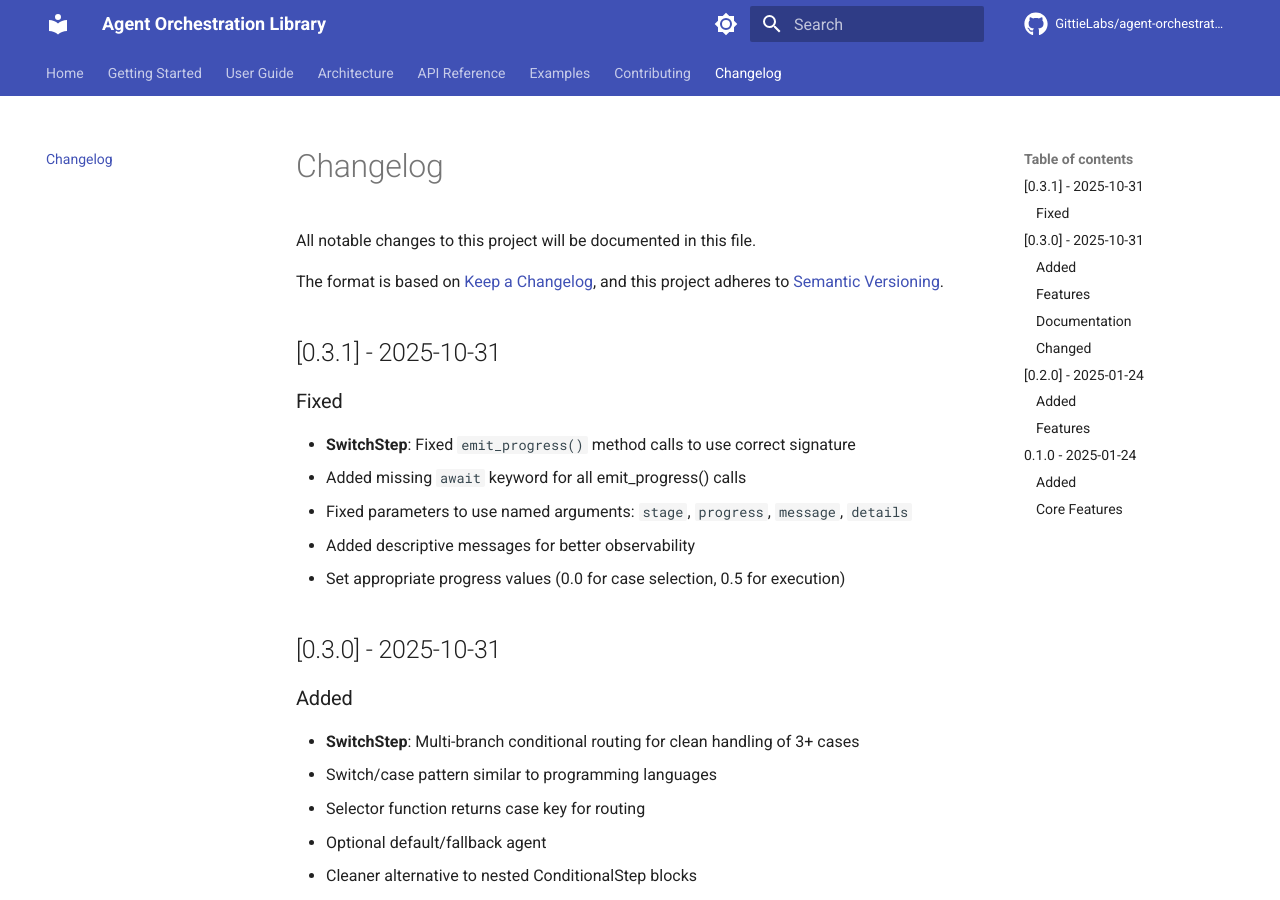
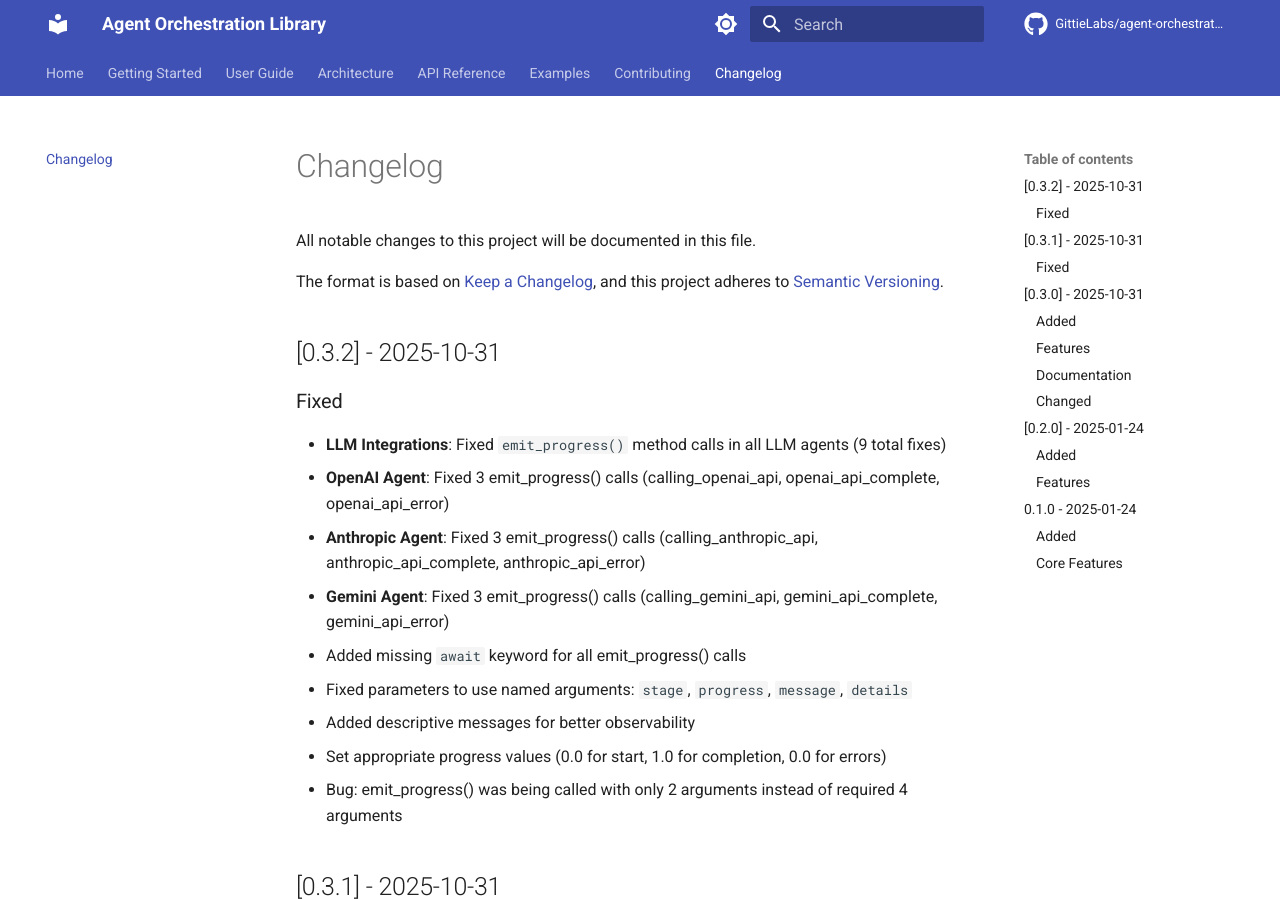
Before and after one commit to GittieLabs/agent-orchestration-lib, an MkDocs documentation site: the page built from docs/changelog.md, in a window 1280 px wide and 900 px high. Built offline with MkDocs 1.6.1 and Material for MkDocs 9.7.7, drawn with Linux system fonts in a browser that asks for light colours; comment, search, counter and statistics services are not loaded; the version menu is left out.

Commit message:
chore: bump version to 0.3.2 and update changelog
- Bump version from 0.3.1 to 0.3.2
- Add comprehensive changelog entry for LLM agents emit_progress() fixes
- Document all 9 fixes across OpenAI, Anthropic, and Gemini agents

🤖 Generated with [Claude Code](https://claude.com/claude-code)

Co-Authored-By: Claude <noreply@anthropic.com>

```diff
--- a/docs/changelog.md
+++ b/docs/changelog.md
@@ -4,6 +4,19 @@ All notable changes to this project will be documented in this file.
 
 The format is based on [Keep a Changelog](https://keepachangelog.com/en/1.0.0/),
 and this project adheres to [Semantic Versioning](https://semver.org/spec/v2.0.0.html).
+
+## [0.3.2] - 2025-10-31
+
+### Fixed
+- **LLM Integrations**: Fixed `emit_progress()` method calls in all LLM agents (9 total fixes)
+  - **OpenAI Agent**: Fixed 3 emit_progress() calls (calling_openai_api, openai_api_complete, openai_api_error)
+  - **Anthropic Agent**: Fixed 3 emit_progress() calls (calling_anthropic_api, anthropic_api_complete, anthropic_api_error)
+  - **Gemini Agent**: Fixed 3 emit_progress() calls (calling_gemini_api, gemini_api_complete, gemini_api_error)
+  - Added missing `await` keyword for all emit_progress() calls
+  - Fixed parameters to use named arguments: `stage`, `progress`, `message`, `details`
+  - Added descriptive messages for better observability
+  - Set appropriate progress values (0.0 for start, 1.0 for completion, 0.0 for errors)
+  - Bug: emit_progress() was being called with only 2 arguments instead of required 4 arguments
 
 ## [0.3.1] - 2025-10-31
 
--- a/src/agent_lib/__init__.py
+++ b/src/agent_lib/__init__.py
@@ -24,7 +24,7 @@ Install integrations:
 See documentation at: https://agent-orchestration-lib.readthedocs.io
 """
 
-__version__ = "0.3.1"
+__version__ = "0.3.2"
 
 # Core components
 from .core import (
```
